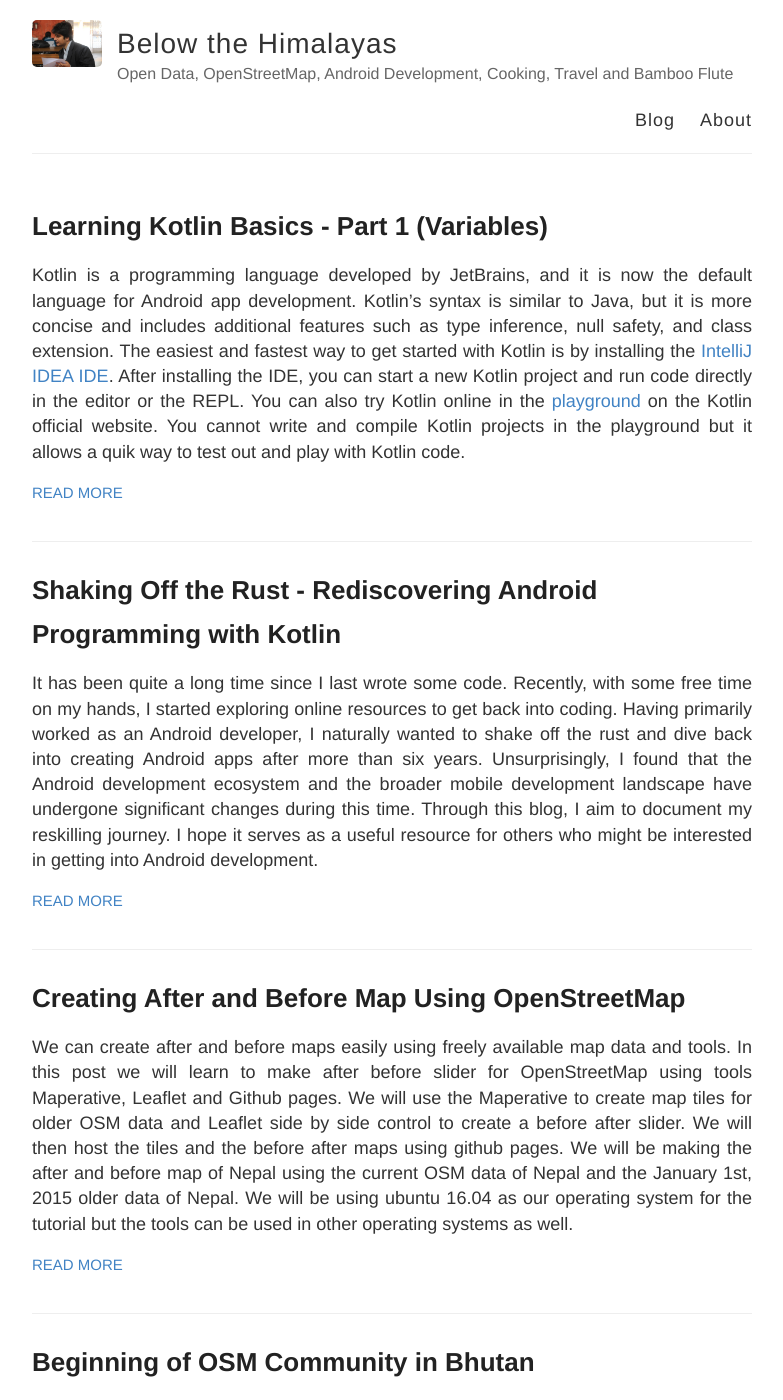
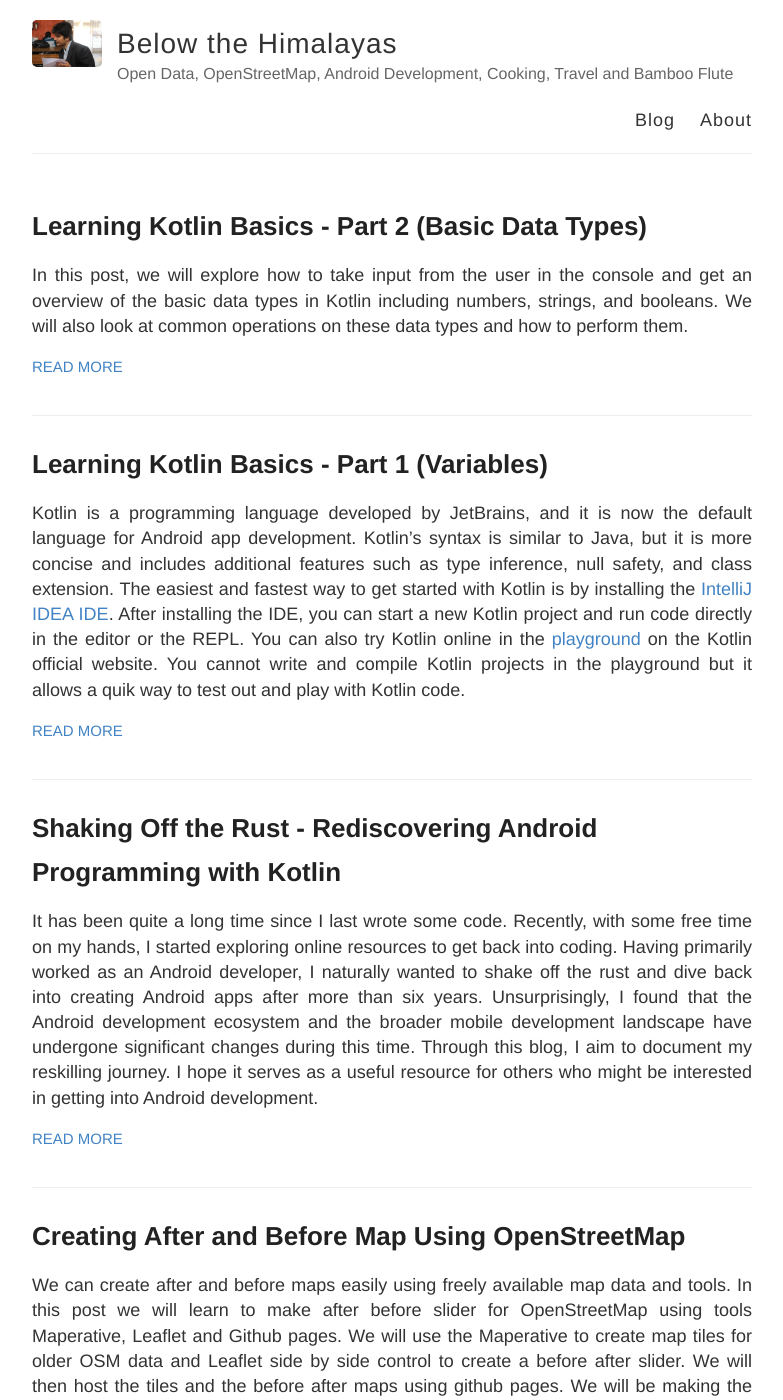
Before and after one commit to nirabpudasaini/nirabpudasaini.github.io, a Jekyll site: the page built from index.html, in a window 1280 px wide and 1400 px high. Shown: the whole window, without its empty margins (248-1031 px from the left). Built offline with Jekyll 4.4.1, drawn with Linux system fonts in a browser that asks for light colours; the list of posts is cut into pages by our own code; some of the changed lines change nothing that is shown; some of the changed text lies outside the part shown.

Commit message:
(blog)(l) add basic of kotlin part 2

````diff
--- a/_posts/2024-07-16-shaking-off-the-rust.md
+++ b/_posts/2024-07-16-shaking-off-the-rust.md
@@ -35,6 +35,7 @@ From my initial research, I have identified mapped out a learning path that will
 First, I need to familiarize myself with writing code in Kotlin. I will go through online resources to learn Kotlin syntax and the basic concepts of programming in Kotlin.
 
 - [Basics of Kotlin - Part 1](/basics-of-kotlin-1)
+- [Basics of Kotlin - Part 2](/basics-of-kotlin-2)
 
 ### Learning Jetpack Compose
 The traditional method of building Android UIs with XML now has a better alternative. Jetpack Compose is the recommended way to build UIs in Android. I plan to explore Jetpack Compose by building a calculator app.
--- /dev/null
+++ b/_posts/2024-07-18-basics-of-kotlin-2.md
@@ -0,0 +1,83 @@
+---
+layout: post
+title: Learning Kotlin Basics - Part 2 (Basic Data Types)
+---
+
+In this post, we will explore how to take input from the user in the console and get an overview of the basic data types in Kotlin including numbers, strings, and booleans. We will also look at common operations on these data types and how to perform them.
+
+## Taking User Input
+
+The readln() function reads from the standard input. This function reads the entire line the user enters as a string.
+
+```
+// Prints a message to request input
+println("Enter any word: ")
+
+// Reads and stores the user input. For example: Happiness
+val yourWord = readln()
+
+// Prints a message with the input
+print("You entered the word: ")
+print(yourWord)
+// You entered the word: Happiness
+```
+
+## Basic Data Types
+
+### Numbers
+
+Kotlin supports different number types, such as Int, Long, Double, and Float. As with other languages, Kotlin uses +, -, *, /, and % for addition, subtraction, multiplication, division, and remainder, respectively. Int and Float are 32 bits in size, while Long and Double are 64 bits, allowing for a larger range of values.
+
+Division between integers always returns an integer. Any fractional part is discarded.
+
+```
+val x = 5/2
+println(x)
+```
+To return a floating-point type, at least one of the arguments needs to be a floating-point.
+
+### String
+
+Strings in Kotlin are similar to strings in other programming languages. Use " for strings and ' for single characters. Concatenate strings with the + operator. You can create string templates by combining them with values; the $variableName is replaced with the text representing the value. This is called variable interpolation.
+
+### Booleans
+
+The Boolean type represents boolean objects that can have two values: true and false. Built-in operations on booleans include:
+
+- || – disjunction (logical OR)
+- && – conjunction (logical AND)
+- ! – negation (logical NOT)
+
+```
+val myTrue: Boolean = true
+val myFalse: Boolean = false
+val boolNull: Boolean? = null
+
+println(myTrue || myFalse)
+// true
+println(myTrue && myFalse)
+// false
+println(!myTrue)
+// false
+println(boolNull)
+// null
+```
+
+### Arrays
+
+An array is a data structure that holds a fixed number of values of the same type or its subtypes. In Kotlin, arrays are immutable, which means once you create an array, the size is fixed. You can't add or remove elements, except by copying to a new array.
+
+## Type Check and Cast
+
+In Kotlin, you can perform type checks to determine the type of an object at runtime. Type casts enable you to convert objects to a different type. In most cases, you don't need to use explicit cast operators because the compiler automatically casts objects for you. However, be careful with implicit casts, as they are not always available. Numbers are not implicitly converted to larger types and require explicit conversion.
+
+```
+val number: Any = 42
+
+if (number is Int) {
+    println(number + 1) // Output: 43
+}
+
+val doubleNumber = number as? Double
+println(doubleNumber) // Output: null
+```
````
